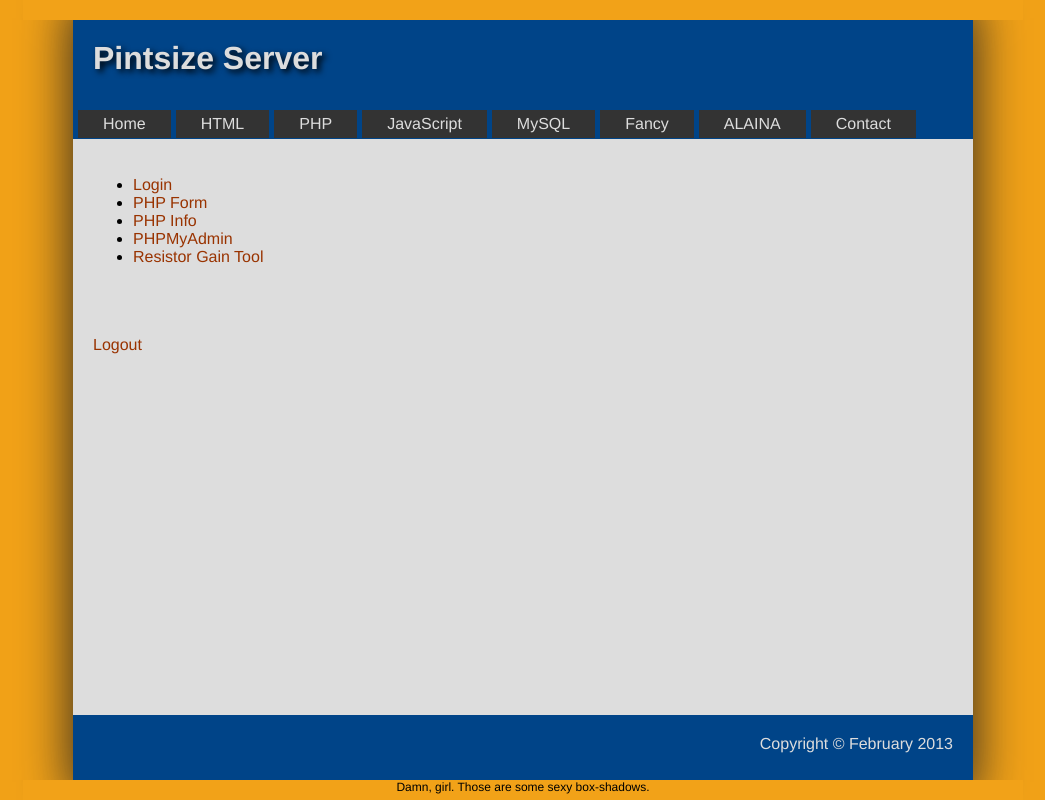
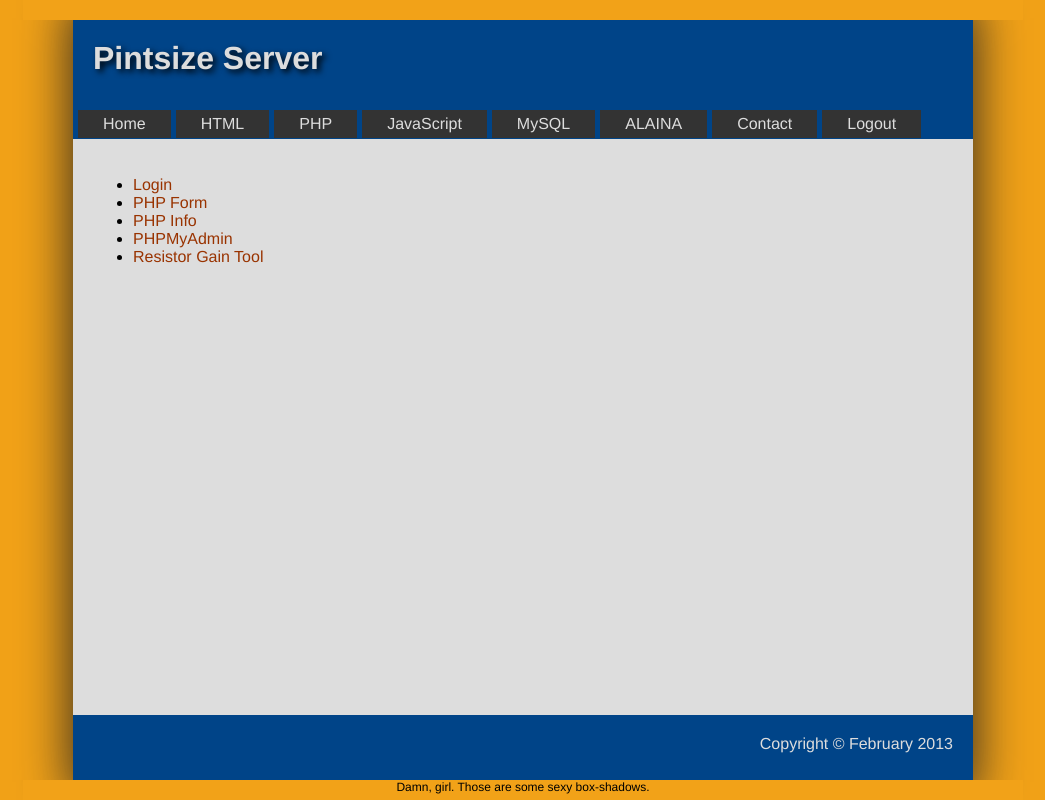
Before and after one commit to tomzaki/test-code-website, a PHP site: page /php/index.php in a window 1280 px wide. Shown: the whole page, without its empty margins (117-1162 px from the left). Run offline with PHP 8.4, Linux system fonts and the light colour scheme.

Commit message:
added login tab to nav bar

```diff
--- a/include/header.php
+++ b/include/header.php
@@ -67,18 +67,6 @@
          ?> href="/~webserver/mysql/index.php">MySQL</a></li>
          <li><a
          <?php
-            if(strpos($_SERVER['REQUEST_URI'], "/~webserver/fancy/") !== false)
-               echo " style='
-                display: block;
-                float: left;
-                padding: 5px 25px;
-                text-decoration: none;
-                border-left: 5px solid#004488; /*dark gray*/
-                color:#333333;
-                background:#dddddd;'";
-         ?> href="/~webserver/fancy/index.php">Fancy</a></li>
-         <li><a
-         <?php
             if(strpos($_SERVER['REQUEST_URI'], "/~webserver/alaina/") !== false)
                echo " style='
                 display: block;
@@ -101,5 +89,17 @@
                 color:#333333;
                 background:#dddddd;'";
          ?> href="/~webserver/contact/index.php">Contact</a></li>
+         <li><a
+         <?php
+            if(strpos($_SERVER['REQUEST_URI'], "/~webserver/php/logout.php") !== false)
+               echo " style='
+                display: block;
+                float: left;
+                padding: 5px 25px;
+                text-decoration: none;
+                border-left: 5px solid#004488; /*dark gray*/
+                color:#333333;
+                background:#dddddd;'";
+         ?> href="/~webserver/php/logout.php">Logout</a></li>
       </ul>
     </div>
--- a/php/index.php
+++ b/php/index.php
@@ -23,8 +23,6 @@
             <li><a href="phpmyadmin/index.php">PHPMyAdmin</a></li>
             <li><a href="resistorcalc.php">Resistor Gain Tool</a></li>
          </ul>
-         <br><br><br>
-         <a href="logout.php">Logout</a>
       </div>
       <?php include($dir_inc."footer.php"); ?>
    </body>
```
